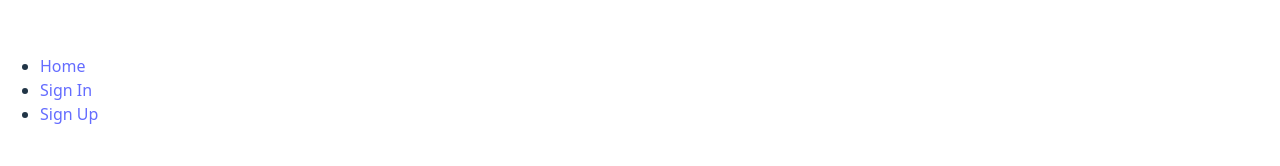
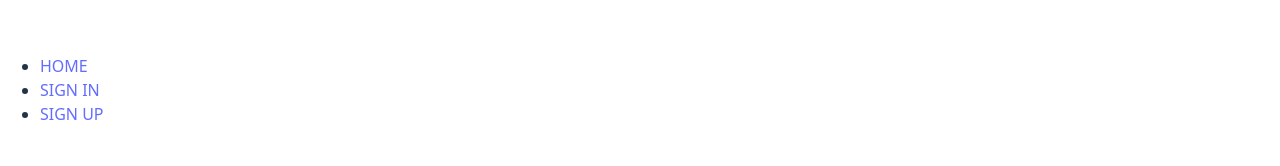
Before and after one commit to gabogara/student-bridge-front-end, a React (Vite) app: page / in a window 1280 px wide. Shown: the part 236-402 px from the top of the page. Built offline with nearby package versions, Linux system fonts and the light colour scheme; no server answers.

Commit message:
feat: add resources links for signed-in users

```diff
--- a/src/components/NavBar/NavBar.jsx
+++ b/src/components/NavBar/NavBar.jsx
@@ -1,34 +1,28 @@
-// Import the useContext hook
 import { useContext } from "react";
 import { Link } from "react-router";
 
-// Import the UserContext object
 import { UserContext } from "../../contexts/UserContext";
 
-// src/components/Navbar/Navbar.jsx
-
 const NavBar = () => {
-  // Get the setUser function from the UserContext
   const { user, setUser } = useContext(UserContext);
 
-  // Add the handleSignOut function
   const handleSignOut = () => {
-    // Clear the token from localStorage
     localStorage.removeItem("token");
-    // Clear the user state
     setUser(null);
   };
-
-  // src/components/NavBar/NavBar.jsx
 
   return (
     <nav>
       {user ? (
         <ul>
-          <li>Welcome, {user.username}</li>
-          {/* The new link */}
           <li>
-            <Link to="/">Dashboard</Link>
+            <Link to="/">HOME</Link>
+          </li>
+          <li>
+            <Link to="/resources">RESOURCES</Link>
+          </li>
+          <li>
+            <Link to="/resources/new">NEW RESOURCE</Link>
           </li>
           <li>
             <Link to="/" onClick={handleSignOut}>
@@ -38,15 +32,14 @@ const NavBar = () => {
         </ul>
       ) : (
         <ul>
-          {/* Another new link */}
           <li>
-            <Link to="/">Home</Link>
+            <Link to="/">HOME</Link>
           </li>
           <li>
-            <Link to="/sign-in">Sign In</Link>
+            <Link to="/sign-in">SIGN IN</Link>
           </li>
           <li>
-            <Link to="/sign-up">Sign Up</Link>
+            <Link to="/sign-up">SIGN UP</Link>
           </li>
         </ul>
       )}
```
